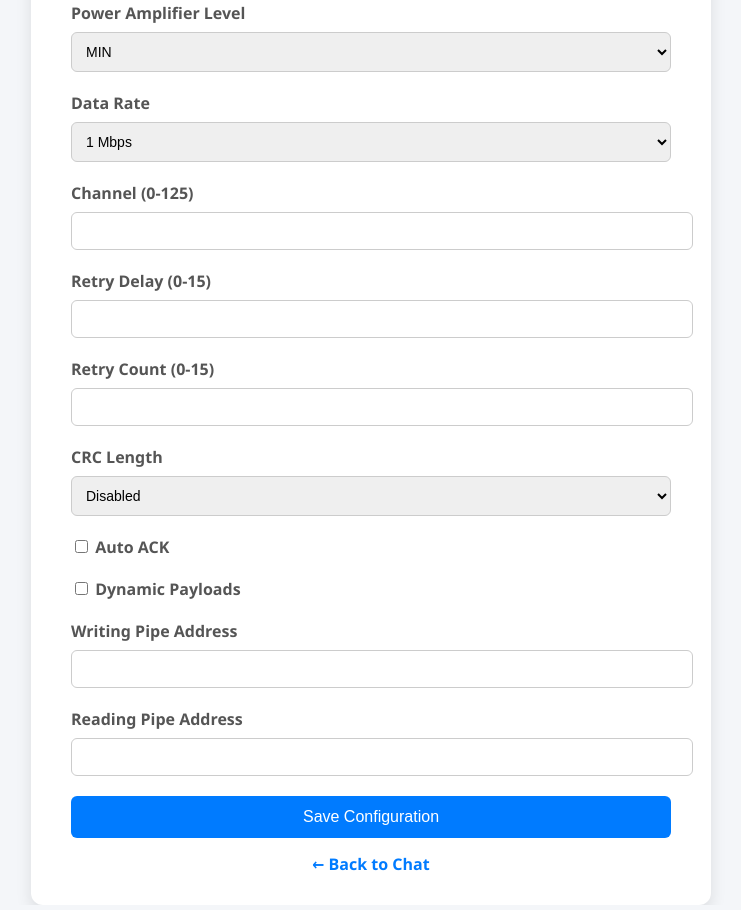
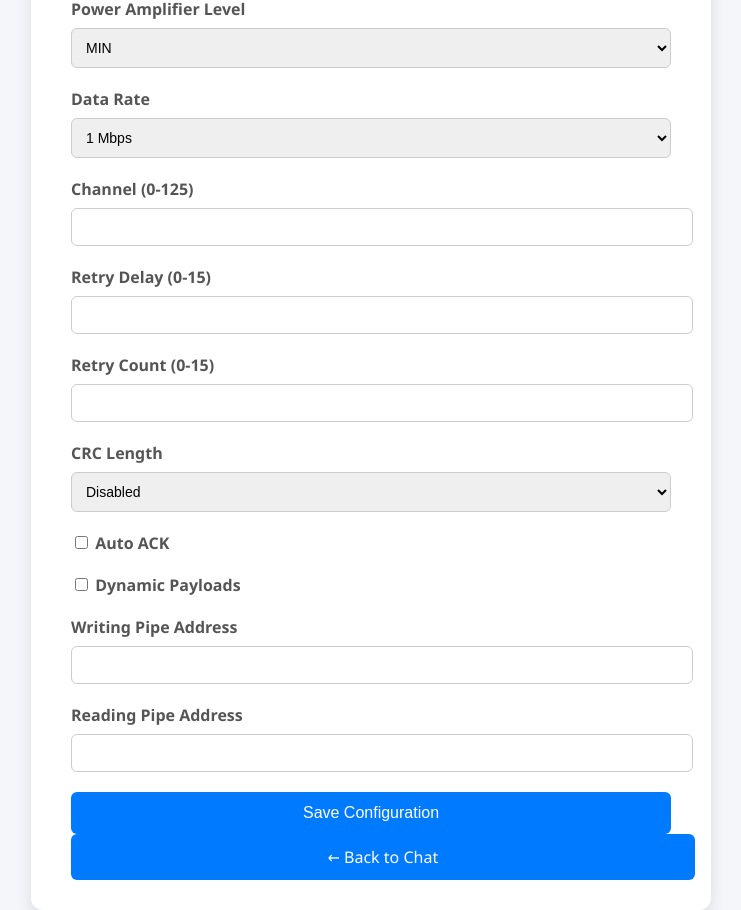
Before and after one commit to V0vaG/lora_src, a Flask app: template app/templates/options.html in a window 1280 px wide. Shown: the whole page, without its empty margins (269-1010 px from the left). Run offline with Flask 3, Linux system fonts and the light colour scheme; the template is opened without the code that fills it, so the values that code supplies are empty; parts of the project's set-up code (start-up, migrations or seed data) failed here and were passed over.

Commit message:
update options

```diff
--- a/app/app.py
+++ b/app/app.py
@@ -169,9 +169,13 @@
     current_mode = mode
     multiceiver_enabled = multiceiver
 
+    # Restart the radio with new configuration
+    radio.stopListening()
+    setup_radio()  # <- Reset the radio with updated settings
+
     messages.append(f"Updated Config: PA={pa_level}, DataRate={data_rate}, Channel={channel}, CRC={crc_length}, Auto-ACK={'Enabled' if auto_ack else 'Disabled'}, Dynamic Payloads={'Enabled' if dynamic_payloads else 'Disabled'}, Mode={mode}, Multiceiver={'Enabled' if multiceiver else 'Disabled'}, Pipes={pipe_addresses}")
 
-    return redirect(url_for('options'))
+    return redirect(url_for('index'))
 
 def start_receiver():
     threading.Thread(target=receive_messages, daemon=True).start()
--- a/app/templates/options.html
+++ b/app/templates/options.html
@@ -60,19 +60,12 @@
             font-size: 16px;
             cursor: pointer;
             transition: background-color 0.3s;
+            text-align: center;
+            text-decoration: none;
+            display: inline-block;
         }
         .btn:hover {
             background-color: #0056b3;
-        }
-        .back-link {
-            display: inline-block;
-            margin-top: 15px;
-            text-decoration: none;
-            color: #007BFF;
-            font-weight: bold;
-        }
-        .back-link:hover {
-            text-decoration: underline;
         }
     </style>
 </head>
@@ -89,7 +82,6 @@
                     <option value="MAX" {{ 'selected' if settings.pa_level == 'MAX' else '' }}>MAX</option>
                 </select>
             </div>
-
             <div class="form-group">
                 <label for="data_rate">Data Rate</label>
                 <select id="data_rate" name="data_rate">
@@ -98,22 +90,18 @@
                     <option value="250KBPS" {{ 'selected' if settings.data_rate == '250KBPS' else '' }}>250 Kbps</option>
                 </select>
             </div>
-
             <div class="form-group">
                 <label for="channel">Channel (0-125)</label>
                 <input type="number" id="channel" name="channel" min="0" max="125" value="{{ settings.channel }}">
             </div>
-
             <div class="form-group">
                 <label for="retry_delay">Retry Delay (0-15)</label>
                 <input type="number" id="retry_delay" name="retry_delay" min="0" max="15" value="{{ settings.retry_delay }}">
             </div>
-
             <div class="form-group">
                 <label for="retry_count">Retry Count (0-15)</label>
                 <input type="number" id="retry_count" name="retry_count" min="0" max="15" value="{{ settings.retry_count }}">
             </div>
-
             <div class="form-group">
                 <label for="crc_length">CRC Length</label>
                 <select id="crc_length" name="crc_length">
@@ -122,15 +110,12 @@
                     <option value="16-bit" {{ 'selected' if settings.crc_length == '16-bit' else '' }}>16-bit</option>
                 </select>
             </div>
-
             <div class="form-group">
                 <label><input type="checkbox" name="auto_ack" {{ 'checked' if settings.auto_ack else '' }}> Auto ACK</label>
             </div>
-
             <div class="form-group">
                 <label><input type="checkbox" name="dynamic_payloads" {{ 'checked' if settings.dynamic_payloads else '' }}> Dynamic Payloads</label>
             </div>
-
             <div class="form-group">
                 <label for="pipe_0">Writing Pipe Address</label>
                 <input type="text" id="pipe_0" name="pipe_0" value="{{ settings.pipe_addresses[0] }}">
@@ -139,10 +124,9 @@
                 <label for="pipe_1">Reading Pipe Address</label>
                 <input type="text" id="pipe_1" name="pipe_1" value="{{ settings.pipe_addresses[1] }}">
             </div>
-
             <button type="submit" class="btn">Save Configuration</button>
         </form>
-        <a href="/" class="back-link">&#8592; Back to Chat</a>
+        <a href="/" class="btn">&#8592; Back to Chat</a>
     </div>
 </body>
 </html>
```
